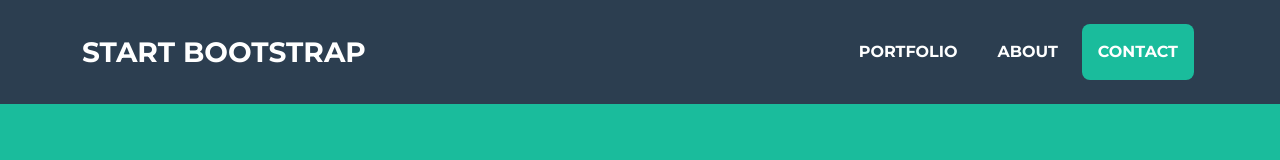
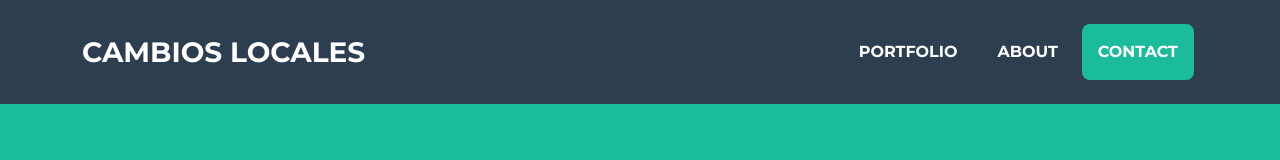
Before and after one commit to watix/cursoaws, a plain HTML site: page index.html in a window 1280 px wide. Shown: the top 160 px of the page. Drawn offline with nearby package versions, Linux system fonts and the light colour scheme.

Commit message:
Cambios locales

```diff
--- a/index.html
+++ b/index.html
@@ -37,7 +37,7 @@
       id="mainNav"
     >
       <div class="container">
-        <a class="navbar-brand" href="#page-top">Start Bootstrap</a>
+        <a class="navbar-brand" href="#page-top">Cambios locales</a>
         <button
           class="navbar-toggler text-uppercase font-weight-bold bg-primary text-white rounded"
           type="button"
```
